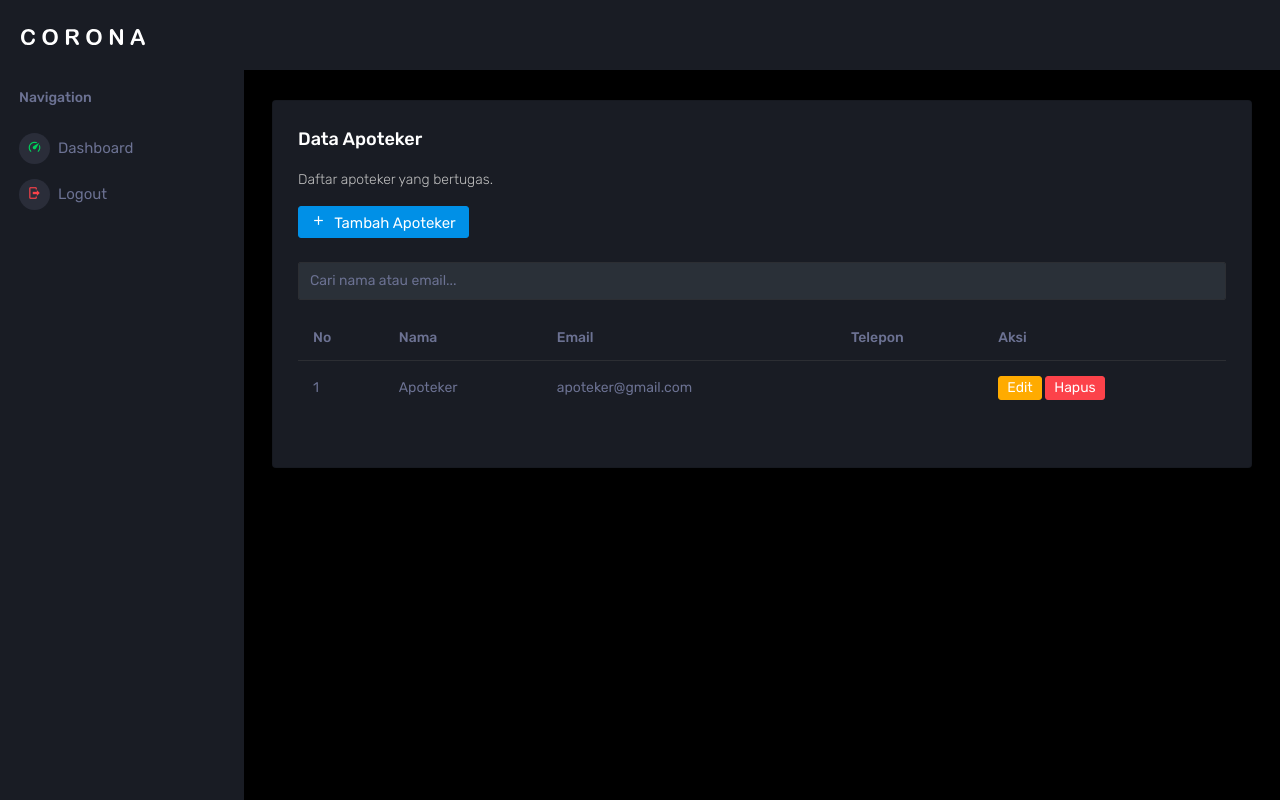
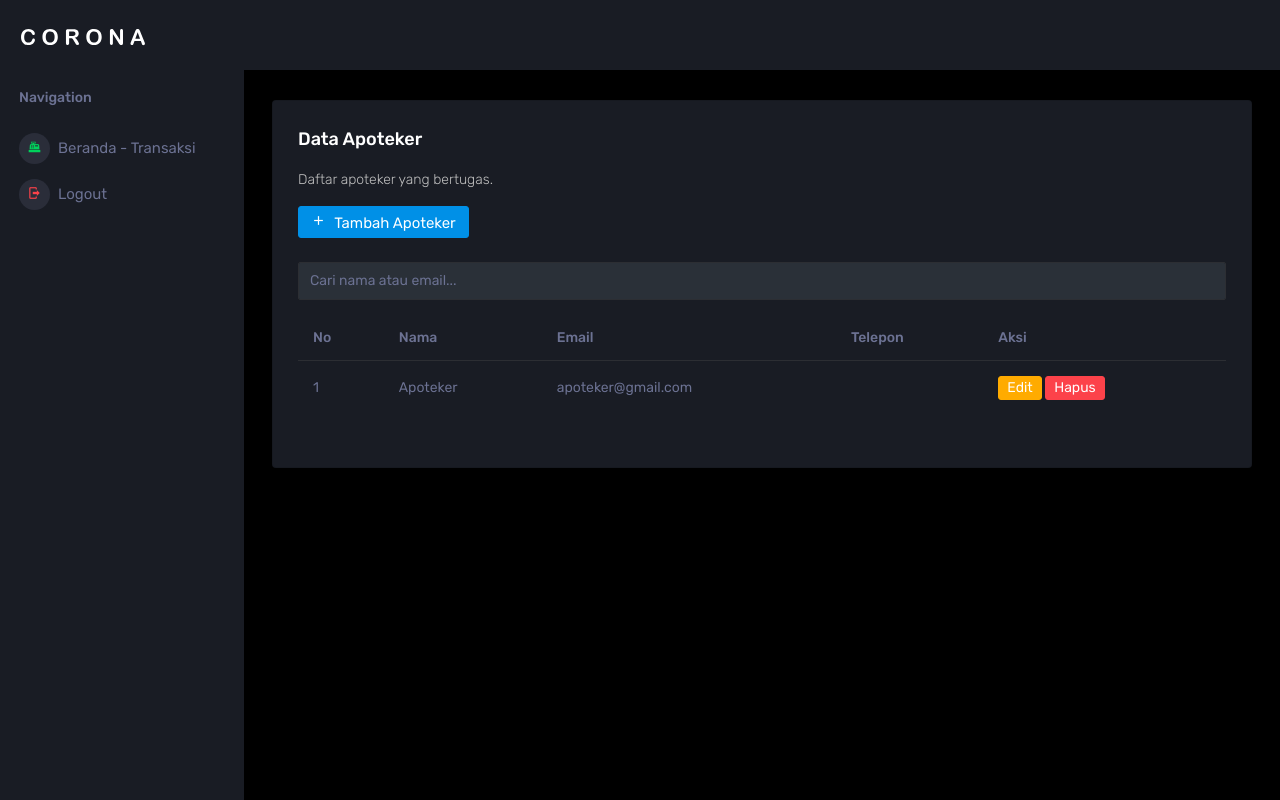
Before and after one commit to GilangLiswiyanaPutra/ApotekLSP, a Laravel app: page /apotekers in a window 1280 px wide. Run offline with Laravel 12, Linux system fonts and the light colour scheme; data comes from the database, SQL or seed files in the repository; data that the repository does not hold is empty; some libraries are stand-ins or nearby versions.

Commit message:
Refactor dashboard and login routes to use penjualan as main page
Co-authored-by: exclusivepremiumportal015 <exclusivepremiumportal015@gmail.com>

```diff
--- a/resources/views/layouts/partials/sidebar.blade.php
+++ b/resources/views/layouts/partials/sidebar.blade.php
@@ -49,10 +49,10 @@
         <li class="nav-item nav-category"><span class="nav-link">Navigation</span></li>
 
         {{-- [FIX] Menambahkan class 'active' secara dinamis --}}
-        <li class="nav-item menu-items {{ Request::is('dashboard*') ? 'active' : '' }}">
+        <li class="nav-item menu-items {{ Request::is('dashboard*') || Request::is('/') || Request::routeIs('index') ? 'active' : '' }}">
             <a class="nav-link" href="{{ route('dashboard') }}">
-                <span class="menu-icon"><i class="mdi mdi-speedometer"></i></span>
-                <span class="menu-title">Dashboard</span>
+                <span class="menu-icon"><i class="mdi mdi-cash-register"></i></span>
+                <span class="menu-title">Beranda - Transaksi</span>
             </a>
         </li>
 
@@ -88,12 +88,7 @@
                     <span class="menu-title">Pembelian</span>
                 </a>
             </li>
-            <li class="nav-item menu-items {{ Request::is('penjualans') ? 'active' : '' }}">
-                <a class="nav-link" href="{{ route('penjualans.index') }}">
-                    <span class="menu-icon"><i class="mdi mdi-cash-register"></i></span>
-                    <span class="menu-title">Transaksi Penjualan</span>
-                </a>
-            </li>
+            {{-- Transaksi Penjualan sekarang adalah halaman utama (dashboard) --}}
             <li class="nav-item menu-items {{ Request::is('riwayat-penjualan') ? 'active' : '' }}">
                 <a class="nav-link" href="{{ route('penjualans.riwayat') }}">
                     <span class="menu-icon"><i class="mdi mdi-history"></i></span>
--- a/routes/web.php
+++ b/routes/web.php
@@ -11,11 +11,11 @@ use App\Http\Controllers\DashboardController;
 use App\Http\Controllers\PembelianController;
 use App\Http\Controllers\PenjualanController;
 
-Route::get('/', [DashboardController::class, 'index'])->middleware('auth')->name('index');
+Route::get('/', [PenjualanController::class, 'index'])->middleware('auth')->name('index');
 Route::post('/obat/beli', [DashboardController::class, 'purchase'])->middleware('auth')->name('obat.purchase');
 
-// Arahkan URL root ke dashboard juga
-Route::get('/dashboard', [DashboardController::class, 'index'])
+// Arahkan URL root ke penjualan index (halaman utama baru)
+Route::get('/dashboard', [PenjualanController::class, 'index'])
     ->middleware('auth')
     ->name('dashboard');
 
```
Also changed, not shown: app/Http/Controllers/Auth/LoginController.php (renamed from app/Http/Controllers/auth/LoginController.php), app/Http/Controllers/Auth/RegisterController.php (renamed from app/Http/Controllers/auth/RegisterController.php).
